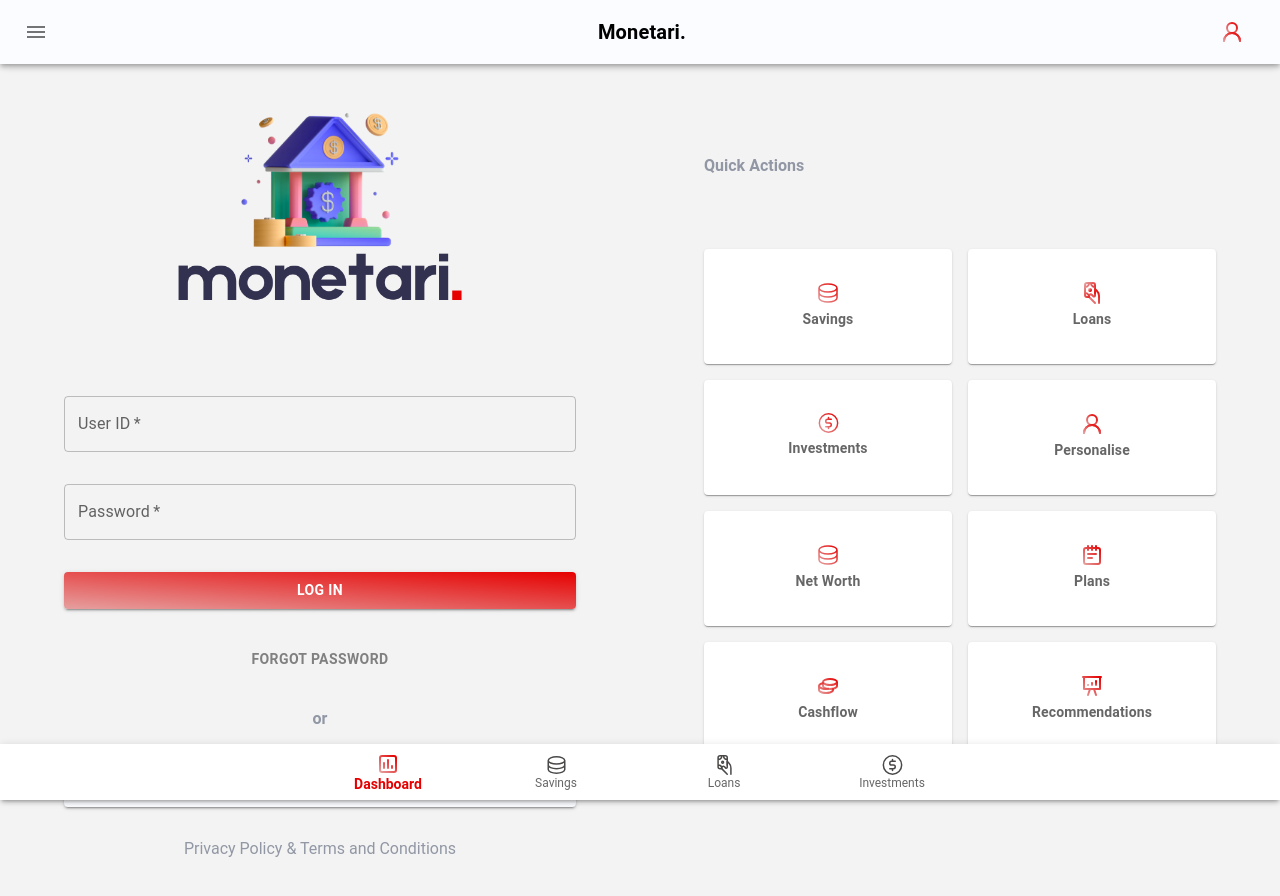
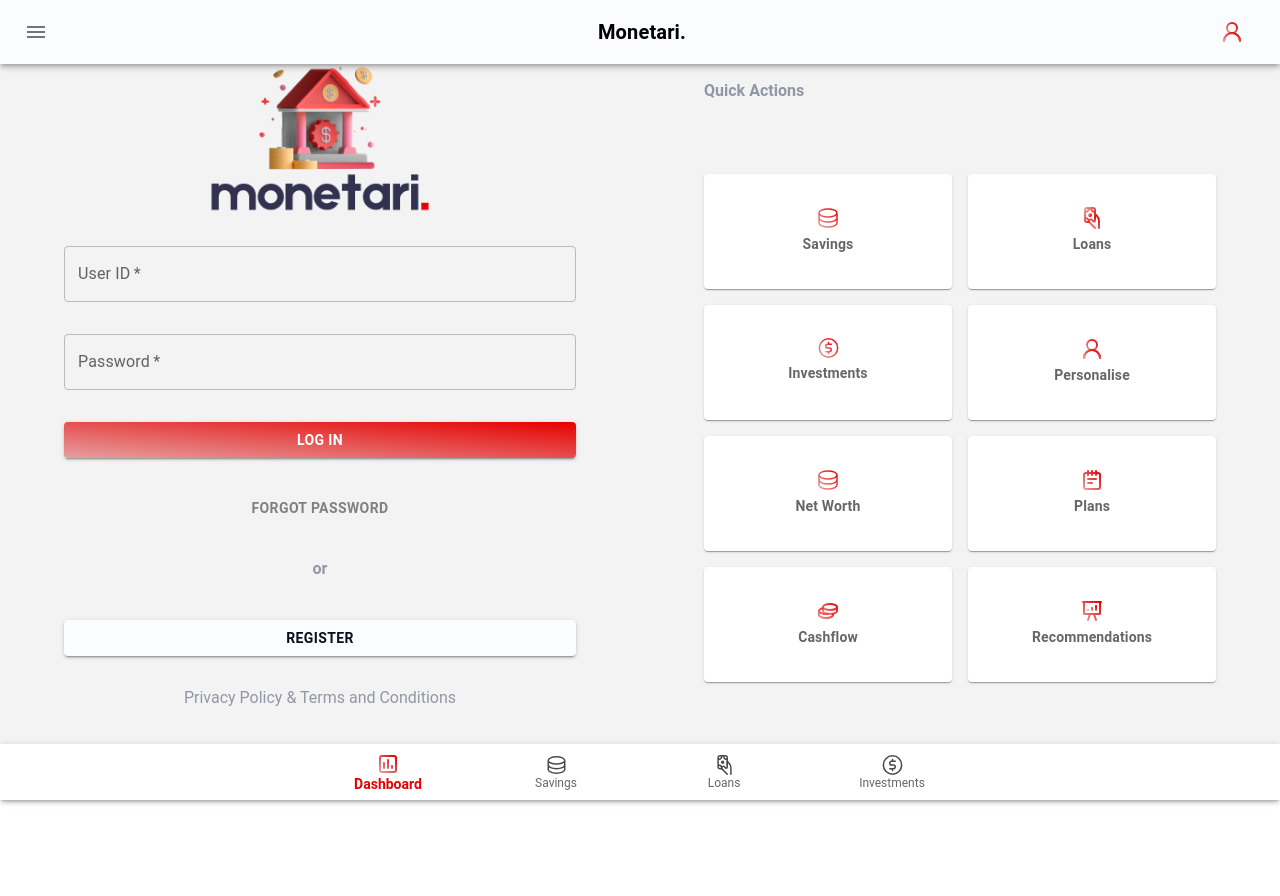
Before and after one commit to evelynpehty/IS484-IS-Project-Experience, a React (Create React App) app in the folder frontend/: page / in a window 1280 px wide. Shown: the top 896 px of the page. After the commit the page ends 811 px from the top, so only its background shows below. Built offline with nearby package versions, Linux system fonts and the light colour scheme.

Commit message:
Updated with new logo for login page

```diff
--- a/frontend/src/login.js
+++ b/frontend/src/login.js
@@ -25,10 +25,8 @@ function SignIn() {
                             <Box
                                 component="img"
                                 sx={{
-                                    height: 300,
-                                    width: 300,
-                                    maxHeight: { xs: 150, sm: 200, md: 250, lg: 300 },
-                                    maxWidth: { xs: 150, sm: 200, md: 250, lg: 300 },
+                                    maxHeight: { xs: 150, sm: 180, md: 200, lg: 230, xl: 300 },
+                                    maxWidth: { xs: 150, sm: 180, md: 200, lg: 230, xl: 300 },
                                 }}
                                 alt="logo"
                                 src={ logo }
--- a/frontend/src/main.css
+++ b/frontend/src/main.css
@@ -12,12 +12,17 @@
 }
 
 /* Global */
+.SignIn {
+    background-color: #F3F3F3;
+    height: 100vh;
+}
+
 .MuiGrid2-root {
     margin: 0;
     font-family: 'Roboto', 'Segoe UI', 'Oxygen',
     'Ubuntu', 'Cantarell', 'Fira Sans', 'Droid Sans', 'Helvetica Neue',
     sans-serif;
-    background-color: #F3F3F3;
+    /* background-color: #F3F3F3; */
 }
 
 .MuiAppBar-colorPrimary {
```
Also changed, not shown: frontend/src/assets/images/logo.png.
